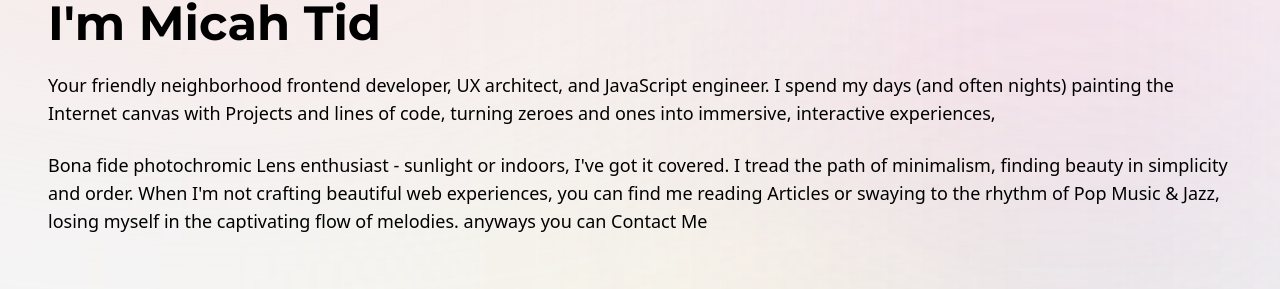
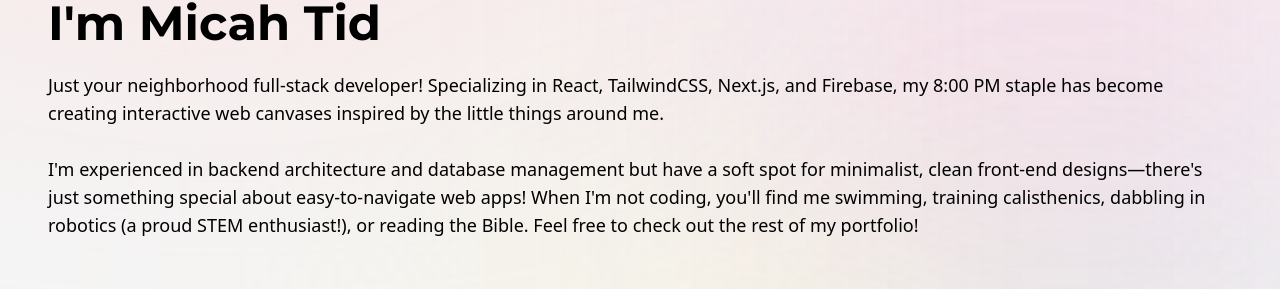
Before and after one commit to Not-Micah/ca_portfolio-, a Next.js app: page / in a window 1280 px wide. Shown: the part 242-531 px from the top of the page. Built offline with nearby package versions, Linux system fonts and the light colour scheme.

Commit message:
completed portfolio!

```diff
--- a/app/components/Home.tsx
+++ b/app/components/Home.tsx
@@ -22,21 +22,13 @@ const Home = () => {
       <p
       className='
       dynamic-text'>
-      Your friendly neighborhood frontend developer,
-      UX architect, and JavaScript engineer. I spend my days (and often nights)
-      painting the Internet canvas with Projects and lines of code, turning zeroes
-      and ones into immersive, interactive experiences,
-      </p>
-
-      <p
-      className='
-      dynamic-text'>
-      Bona fide photochromic Lens enthusiast - sunlight or indoors,
-      I&apos;ve got it covered. I tread the path of minimalism, finding
-      beauty in simplicity and order. When I&apos;m not crafting beautiful
-      web experiences, you can find me reading Articles or swaying to
-      the rhythm of Pop Music & Jazz, losing myself in the captivating
-      flow of melodies. anyways you can Contact Me
+      Just your neighborhood full-stack developer! Specializing in <span className="font-medium">React, TailwindCSS, Next.js, and Firebase</span>,
+      my 8:00 PM staple has become creating interactive web canvases <span className="font-medium">inspired by the little things around me.</span>
+      <br /> <br />
+      I&apos;m <span className="font-medium">experienced in backend architecture and database management</span> but have a soft spot for minimalist,
+      clean front-end designs—there&apos;s just something special about easy-to-navigate web apps! When I&apos;m not coding, you&apos;ll
+      find me swimming, training calisthenics, dabbling in robotics <span className="font-medium">(a proud STEM enthusiast!)</span>, or reading the Bible.
+      Feel free to check out the rest of my portfolio!
       </p>
 
       <ArrowText text="See More About Me" link="/about" className="mt-8" />
```
